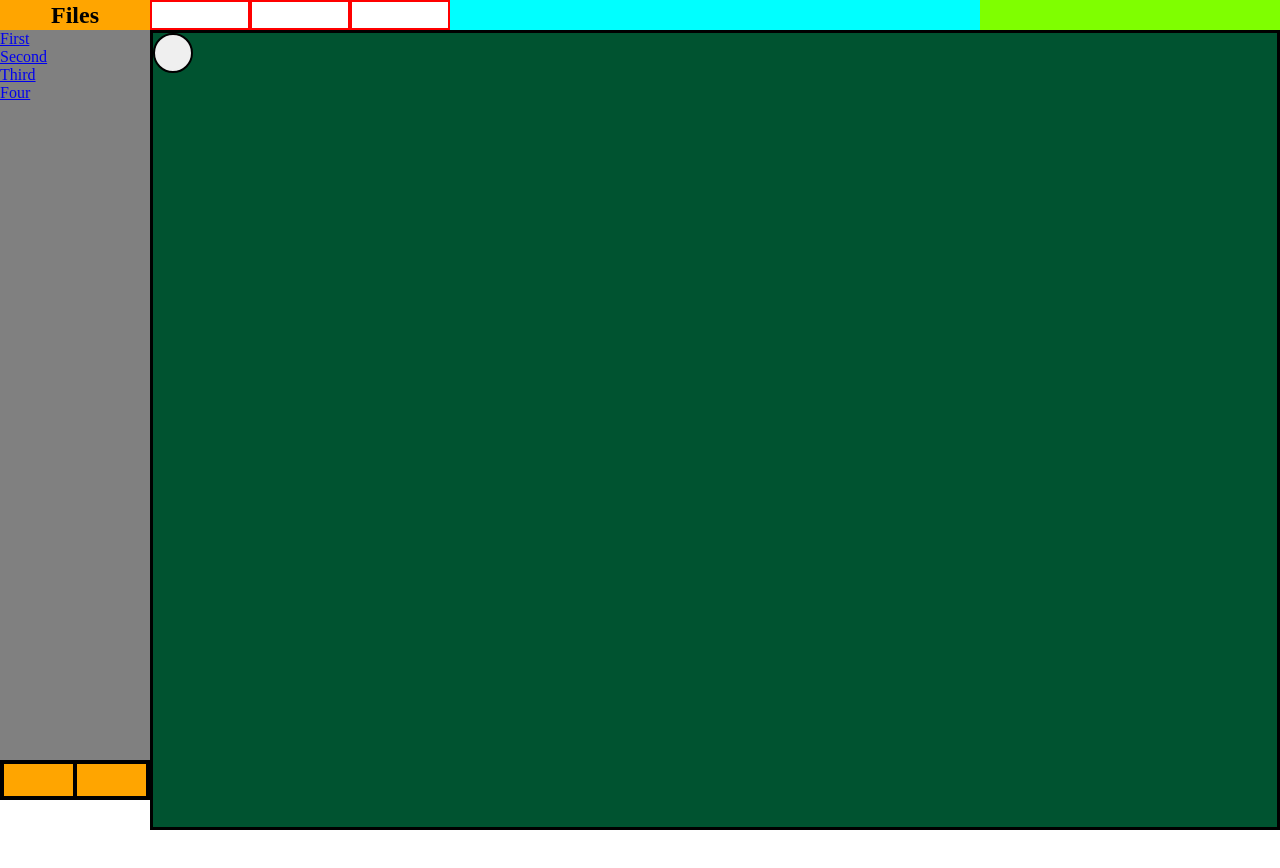
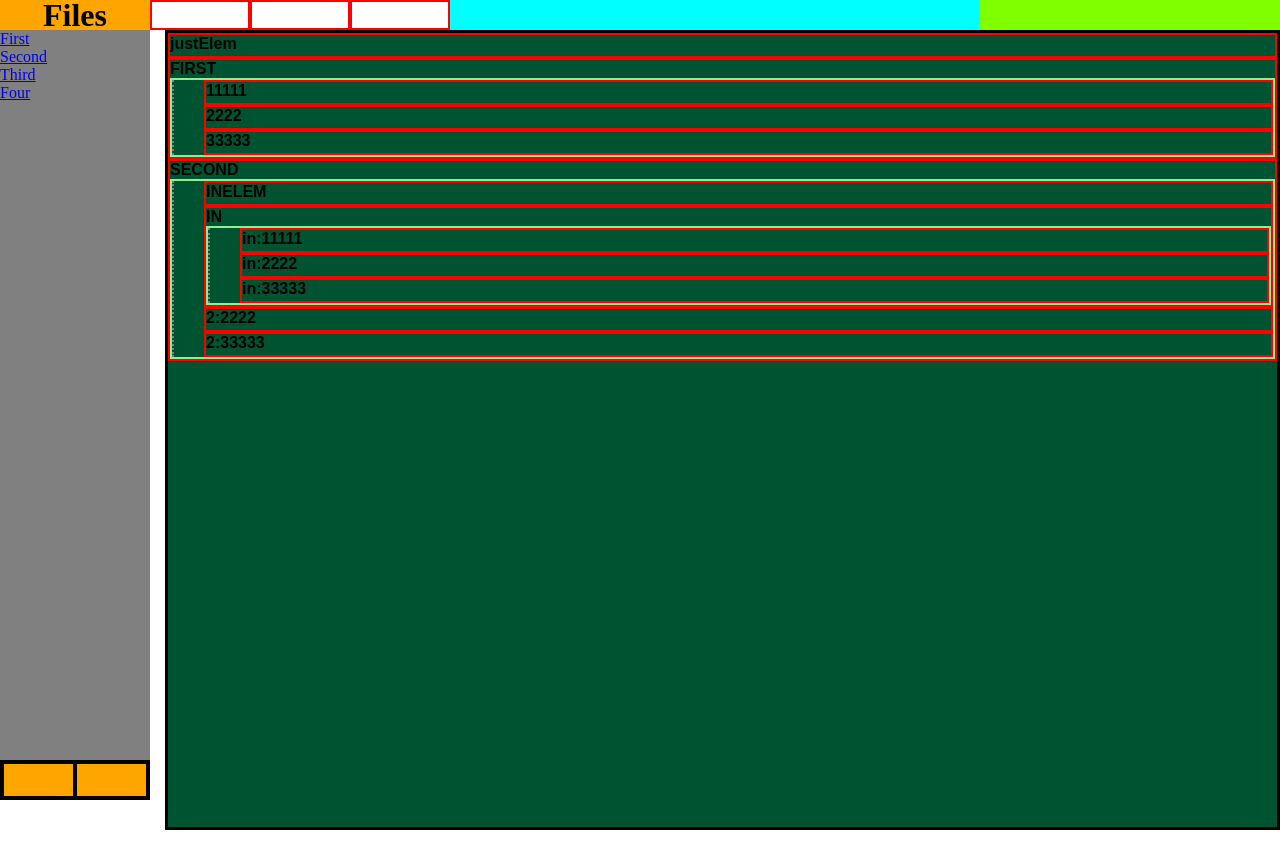
Before and after one commit to Alma-GH/TODO-react, a React (Create React App) app: page /page/First in a window 1280 px wide. Shown: the top 868 px of the page. Built offline with nearby package versions, Linux system fonts and the light colour scheme.

Commit message:
add List and Element

```diff
--- /dev/null
+++ b/src/components/Element.jsx
@@ -0,0 +1,18 @@
+import React from 'react';
+import List from "./List";
+
+const Element = (props) => {
+
+  let name = props.name;
+  let elements = props.elements;
+
+
+  return (
+    <div className="elem">
+      <input type="text"  value={name} disabled/>
+      {elements ? <List elements={elements}/> : ""}
+    </div>
+  );
+};
+
+export default Element;
--- /dev/null
+++ b/src/components/List.jsx
@@ -0,0 +1,19 @@
+import React from 'react';
+import Element from "./Element";
+
+const List = (props) => {
+
+  let elements = props.elements;
+
+  return (
+    <div className="list">
+      <ul className="bodyList">
+        {elements.map(el=>{
+            return <li><Element name = {el.name} elements={el.elements}/></li>
+        })}
+      </ul>
+    </div>
+  );
+};
+
+export default List;
--- a/src/components/MainBody/MainBody.jsx
+++ b/src/components/MainBody/MainBody.jsx
@@ -4,15 +4,24 @@ import Page from "../Page";
 
 const MainBody = (props) => {
 
+  let elements = [
+      {name:"justElem"},
+      {name:"FIRST", elements:[{name:"11111"},{name:"2222"},{name:"33333"}]},
+      {name:"SECOND", elements:[{name:"INELEM"},{name:"IN", elements:[
+              {name:"in:11111"},{name:"in:2222"},{name:"in:33333"}
+            ]},{name:"2:2222"},{name:"2:33333"}]},
+    ]
+
   return (
     <div className="body">
-      <Routes>
-        <Route
-          exact
-          element={<Page/>}
-          path="/page/:name"
-        />
-      </Routes>
+      {/*<Routes>*/}
+      {/*  <Route*/}
+      {/*    exact*/}
+      {/*    element={<Page/>}*/}
+      {/*    path="/page/:name"*/}
+      {/*  />*/}
+      {/*</Routes>*/}
+      <Page elements={elements}/>
     </div>
   );
 };
--- a/src/components/Page.jsx
+++ b/src/components/Page.jsx
@@ -1,10 +1,17 @@
 import React from 'react';
 import ButtonCreateElement from "./UI/ButtonCreateElement/ButtonCreateElement";
+import List from "./List";
+import Element from "./Element";
 
-const Page = () => {
+const Page = (props) => {
+
+  let elements = props.elements;
+
   return (
     <div className="page">
-      <ButtonCreateElement/>
+      {elements.map(el=>{
+        return <Element name={el.name} elements={el.elements}/>
+      })}
     </div>
   );
 };
--- a/src/style/App.css
+++ b/src/style/App.css
@@ -2,10 +2,33 @@
     margin:0;
     padding: 0;
     box-sizing: border-box;
+
+    font-size: 16px;
 }
 
 .App{
     height: 200vh;
+}
+
+ul{
+    padding: 0;
+    margin: 0;
+}
+
+li{
+    padding: 0;
+    padding-left: 30px;
+    margin: 0;
+    list-style: none;
+}
+
+input{
+    background: none;
+    border: none;
+
+    color: black;
+    font-size: 1rem;
+    font-weight: bold;
 }
 
 .head{
@@ -37,15 +60,16 @@
         align-items: center;
 
         font-weight: bold;
-        font-size: x-large;
+        font-size: 2rem;
     }
 
 .body{
-    width: calc(100% - 150px);
+    width: calc(100% - 165px);
     height: 100%;
 
     position: absolute;
     top: 30px;
+    left: 165px;
     right: 0;
 
     border: 3px solid black;
@@ -58,3 +82,16 @@
 
     background-color: rgba(0, 128, 0, 0.65);
 }
+
+.list{
+    border: 2px solid lightgreen;
+}
+.bodyList{
+    border-left: 2px dotted grey;
+}
+
+.elem{
+    border: 2px solid red;
+    min-height: 25px;
+    width: 100%;
+}
```
